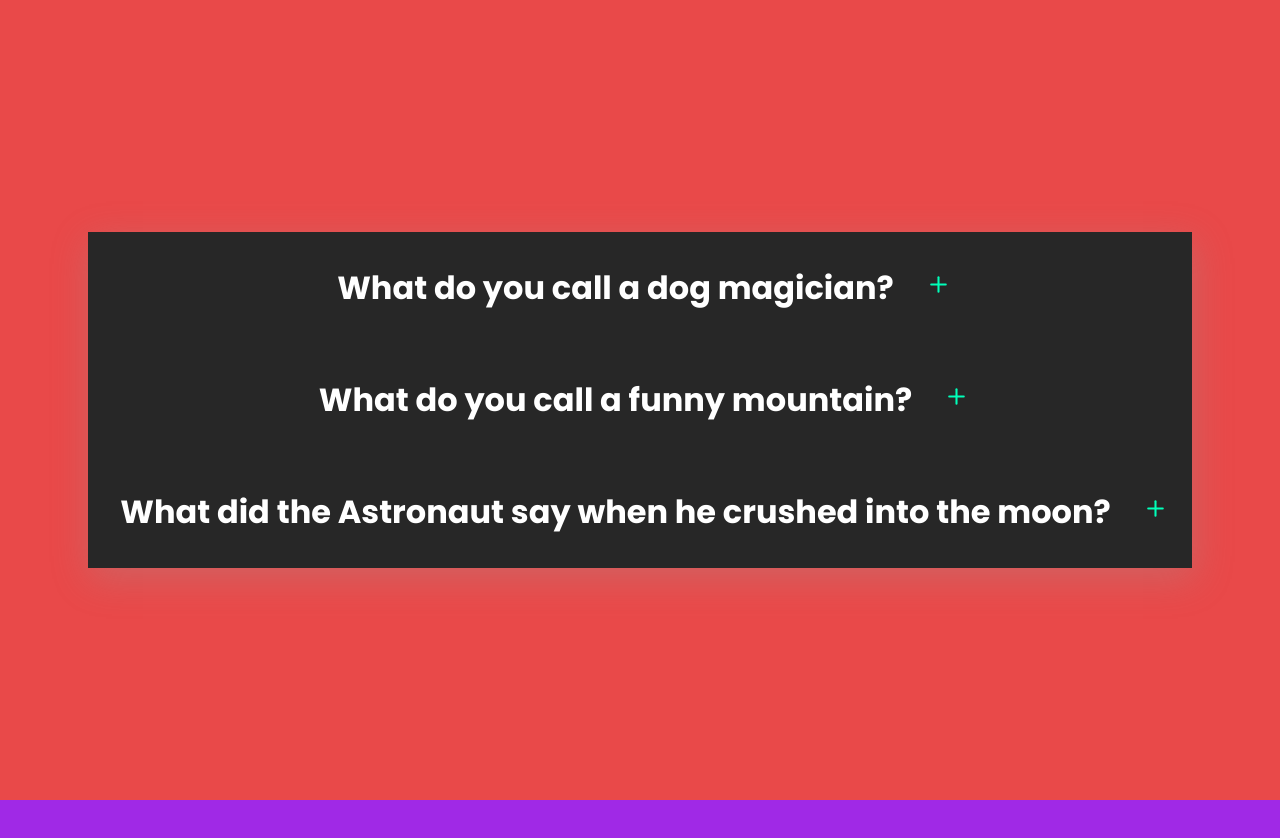
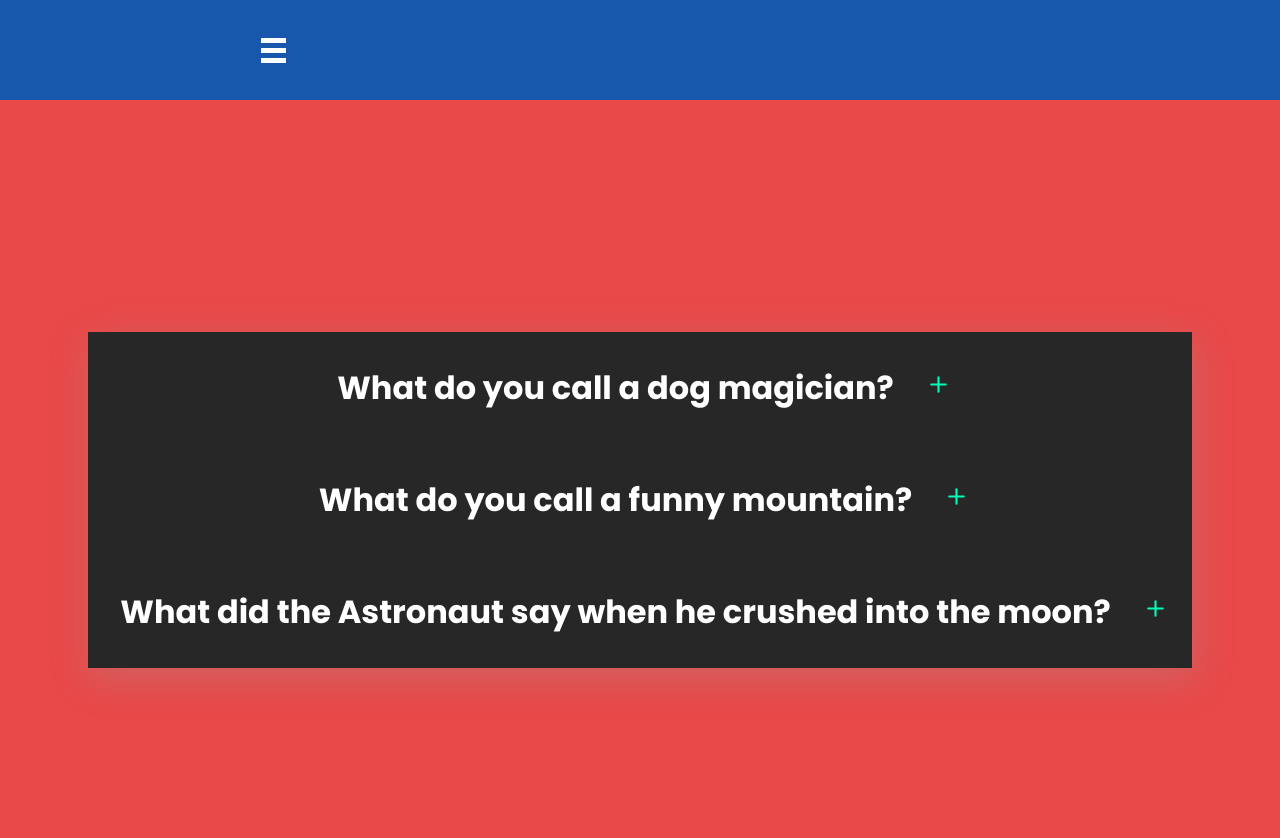
Before and after one commit to nikita-reva/iconinc-appz-website, a React (Create React App) app in the folder frontend/: page /test in a window 1280 px wide. Shown: the top 838 px of the page. Before the commit the page ends 800 px from the top, so only its background shows below. Built offline with nearby package versions, Linux system fonts and the light colour scheme.

Commit message:
Minor changes

```diff
--- a/frontend/src/App.jsx
+++ b/frontend/src/App.jsx
@@ -4,6 +4,7 @@ import { Route, Switch, useLocation } from 'react-router-dom'
 
 import { ComponentTestPage } from './pages'
 import { AppContext } from './contexts/ThemeContext'
+import Navigation from './components/Navigation/Navigation'
 
 function App() {
 	const location = useLocation()
@@ -17,6 +18,7 @@ function App() {
 				theme: 'light',
 			}}
 		>
+			<Navigation />
 			<Route exact path="/test" component={ComponentTestPage} />
 			<AnimatePresence exitBeforeEnter onExitComplete={doSomething}>
 				<Switch location={location} key={location.key}>
--- a/frontend/src/components/Accordion/Accordion.jsx
+++ b/frontend/src/components/Accordion/Accordion.jsx
@@ -1,7 +1,7 @@
 import React, { useState } from 'react'
 import { IconContext } from 'react-icons'
 import { FiPlus, FiMinus } from 'react-icons/fi'
-import { useClickOutside } from '../../hooks'
+import { useClickOutsideRef } from '../../hooks'
 
 import { AccordionData } from './Data'
 import {
@@ -22,7 +22,7 @@ const Accordion = () => {
 		setClicked(index)
 	}
 
-	const refObject = useClickOutside(() => setClicked(undefined))
+	const refObject = useClickOutsideRef(() => setClicked(undefined))
 
 	return (
 		<IconContext.Provider value={{ color: '#00ffb9', size: '25px' }}>
--- a/frontend/src/components/Navigation/Navigation.jsx
+++ b/frontend/src/components/Navigation/Navigation.jsx
@@ -1,7 +1,122 @@
-import React from 'react'
+import React, { useState } from 'react'
+import {
+	IconicBar,
+	IconicHamburger,
+	IconicNav,
+} from './styles/Navigation.styles'
 
 const Navigation = () => {
-	return <div></div>
+	const [isActive, setIsActive] = useState(false)
+	const [hamburgerHovered, setHamburgerHovered] = useState(false)
+
+	const bar1 = {
+		notActive: {
+			rotateZ: 0,
+			y: 0,
+			transition: {
+				type: 'spring',
+				duration: 0.5,
+				bounce: 0.4,
+				stiffness: 200,
+			},
+		},
+		active: {
+			rotateZ: 45,
+			y: 10,
+			transition: {
+				type: 'spring',
+				duration: 0.5,
+				bounce: 0.4,
+				stiffness: 200,
+			},
+		},
+	}
+	const bar2 = {
+		notActive: {
+			// rotateZ: 0,
+			// x: 0,
+			// transition: {
+			// 	duration: 1.5,
+			// },
+			width: '100%',
+			transition: {
+				type: 'spring',
+				duration: 0.6,
+				bounce: 0.4,
+				stiffness: 120,
+			},
+		},
+		active: {
+			// rotateZ: 1080,
+			// x: '-30vw',
+			// transition: {
+			// 	duration: 1.2,
+			// },
+			width: 0,
+			transition: {
+				ease: 'linear',
+				duration: 0.3,
+			},
+		},
+	}
+	const bar3 = {
+		notActive: {
+			rotateZ: 0,
+			y: 0,
+			transition: {
+				type: 'spring',
+				duration: 0.5,
+				bounce: 0.4,
+				stiffness: 200,
+			},
+		},
+		active: {
+			rotateZ: -45,
+			y: -10,
+			transition: {
+				type: 'spring',
+				duration: 0.5,
+				bounce: 0.4,
+				stiffness: 200,
+			},
+		},
+	}
+
+	return (
+		<IconicNav>
+			<IconicHamburger
+				whileHover={{
+					backgroundColor: 'var(--logo-color-yellowish)',
+
+					scale: [1, 1.2, 1.1, 1.3, 1],
+					rotate: [0, 15, -15, 10, 0],
+					borderRadius: [10, 15, 5, 10, 5],
+				}}
+				transition={{
+					type: 'spring',
+					ease: 'easeIn',
+					duration: 1,
+				}}
+				onClick={() => {
+					setIsActive(!isActive)
+					console.log(isActive)
+				}}
+			>
+				<IconicBar
+					variants={bar1}
+					animate={isActive ? 'active' : 'notActive'}
+				/>
+				<IconicBar
+					variants={bar2}
+					animate={isActive ? 'active' : 'notActive'}
+				/>
+				<IconicBar
+					variants={bar3}
+					animate={isActive ? 'active' : 'notActive'}
+				/>
+			</IconicHamburger>
+		</IconicNav>
+	)
 }
 
 export default Navigation
--- a/frontend/src/components/Navigation/styles/Navigation.styles.jsx
+++ b/frontend/src/components/Navigation/styles/Navigation.styles.jsx
@@ -3,8 +3,29 @@ import { motion } from 'framer-motion'
 
 export const IconicNav = styled(motion.nav)`
 	position: sticky;
+	display: flex;
+	align-items: center;
 	top: 0;
 	width: 100%;
 	height: 100px;
-	background: green;
+	background: #1758ac;
+	padding: 0 20%;
 `
+
+export const IconicHamburger = styled(motion.div)`
+	display: flex;
+	width: 35px;
+	height: 35px;
+	padding: 5px;
+	flex-direction: column;
+	align-items: space-between;
+	justify-content: space-between;
+	border-radius: 5px;
+	cursor: pointer;
+`
+
+export const IconicBar = styled(motion.div)`
+	width: 100%;
+	height: 5px;
+	background: #fff;
+`
--- a/frontend/src/hooks/index.jsx
+++ b/frontend/src/hooks/index.jsx
@@ -2,7 +2,7 @@ import { useRef, useEffect } from 'react'
 
 // This function returns a mutable ref object
 // Fires a handler function when a the user clicks outside of the referenced element
-export const useClickOutside = (handler) => {
+export const useClickOutsideRef = (handler) => {
 	const domNode = useRef(null)
 
 	useEffect(() => {
--- a/frontend/src/styles.css
+++ b/frontend/src/styles.css
@@ -9,8 +9,12 @@
 }
 
 :root {
-	--bg-color: rgb(160, 41, 230);
+	--bg-color: rgb(163, 105, 51);
 	--primary-color: #080808;
+	--logo-color-redish: #c65647;
+	--logo-color-darkblueish: #1e3b44;
+	--logo-color-lightblueish: #2da4d3;
+	--logo-color-yellowish: #e2a440;
 }
 
 body {
```
Also changed, not shown: frontend/src/animations/index.js (+14 -0 lines).
